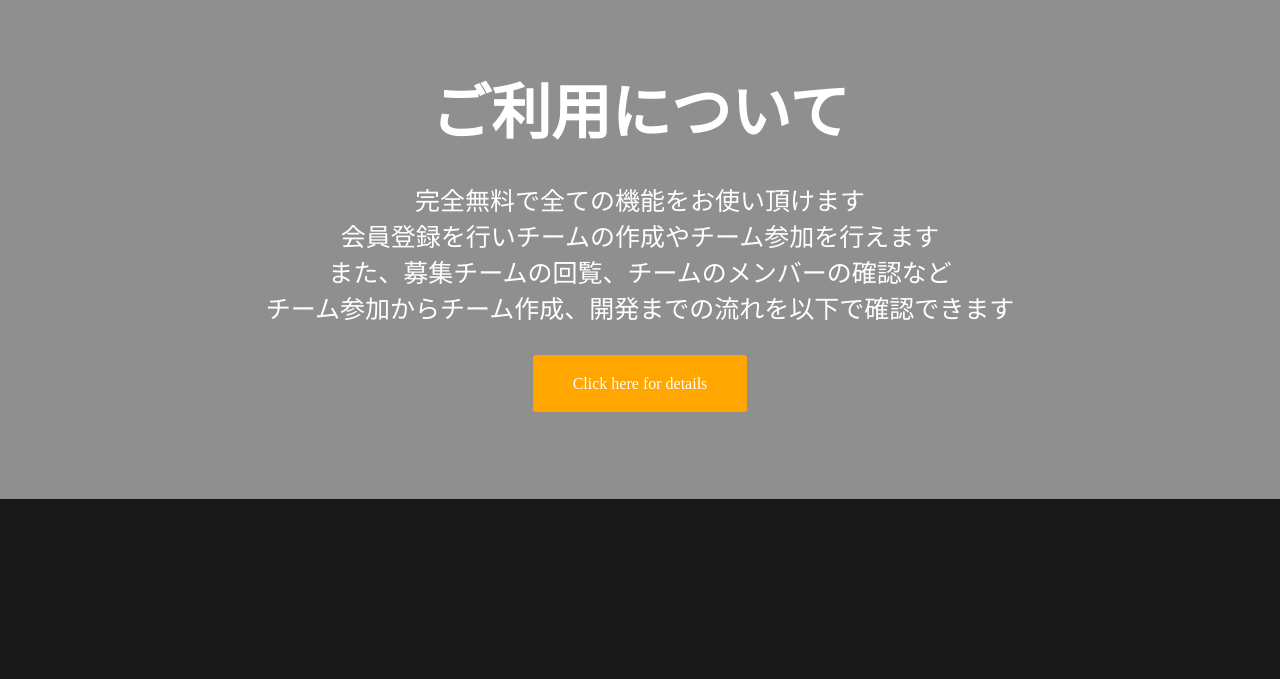
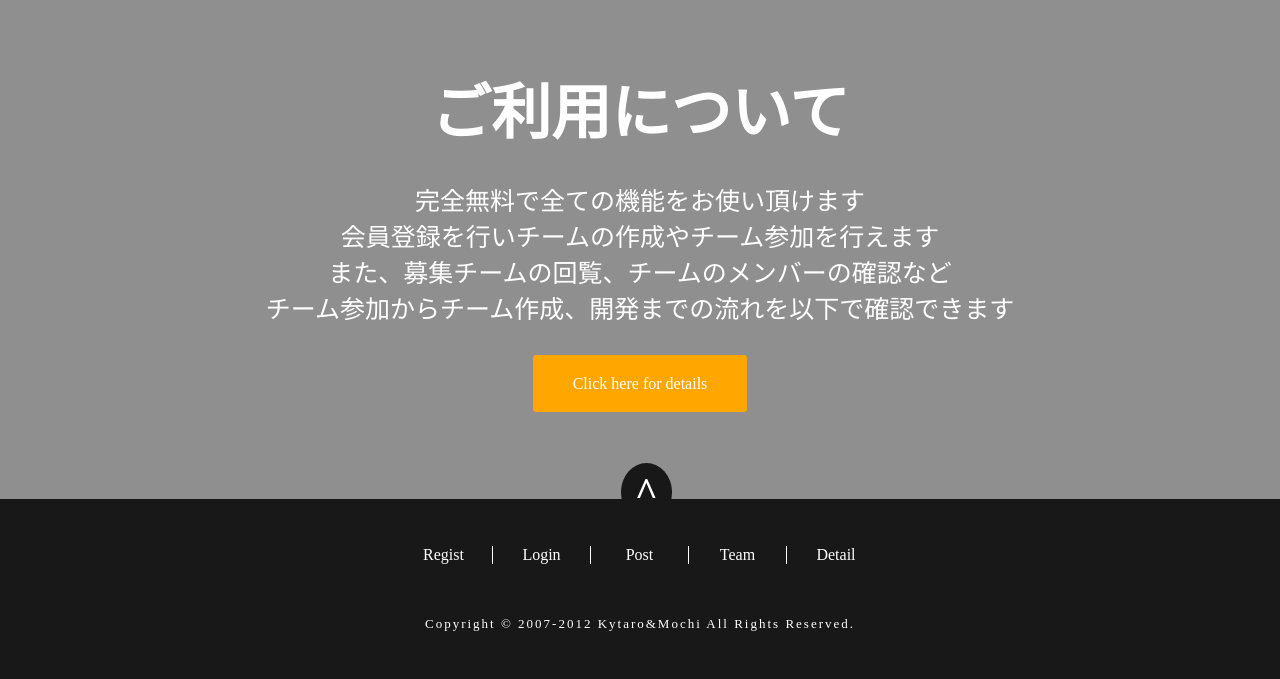
Before and after one commit to Kyu-Taro/match-code, a PHP site: page /php/index.php in a window 1280 px wide. Shown: the part 1291-1970 px from the top of the page. Run offline with PHP 8.4, Linux system fonts and the light colour scheme.

Commit message:
TOPページHTML完成

```diff
--- a/css/index.css
+++ b/css/index.css
@@ -47,7 +47,7 @@ h1.logo{
     margin-right: 30px;
     line-height: 95px;
 }
-li a{
+.header-nav ul li a{
     color: white;
     text-decoration: none;
     font-size: 25px;
@@ -151,4 +151,45 @@ li a:hover{
  footer{
      height: 180px;
      background: rgb(24, 24, 24);
+     color: white;
  }
+ span.scroll{
+     color: white;
+     font-size: 40px;
+     font-weight: bold;
+     position: relative;
+     top: -30px;
+     left: 48.5%;
+     background: rgb(24, 24, 24);
+     padding: 7px 14px;
+     border-radius: 50%;
+     cursor: pointer;
+ }
+ .footer-nav ul{
+     height: 30px;
+     width: 50%;
+     margin: auto;
+ }
+ .footer-nav ul li{
+     float: left;
+     width: 20%;
+     box-sizing: border-box;
+     text-align: center;
+     border-right: 1px solid white;
+ }
+ .footer-nav ul li:last-child{
+     border: none;
+ }
+ .footer-nav ul li a{
+     color: white;
+     text-decoration: none;
+ }
+ .footer-nav ul li a:hover{
+     color: orange;
+ }
+ .footer-coment{
+     text-align: center;
+     padding-top: 40px;
+     letter-spacing: 2px;
+     font-size: 13px;
+ }
--- a/php/index.php
+++ b/php/index.php
@@ -56,7 +56,17 @@
         </div>
     </section>
     <footer>
-
+        <span class="scroll">^</span>
+        <nav class="footer-nav site-width">
+            <ul>
+                <li><a href="register-view.php">Regist</a></li>
+                <li><a href="login-view.php">Login</a></li>
+                <li><a href="post-view.php">Post</a></li>
+                <li><a href="teams-view.php">Team</a></li>
+                <li><a href="detail.html">Detail</a></li>
+            </ul>
+        </nav>
+        <p class="footer-coment">Copyright © 2007-2012 Kytaro&Mochi All Rights Reserved.</p>
     </footer>
 </body>
 </html>
```
